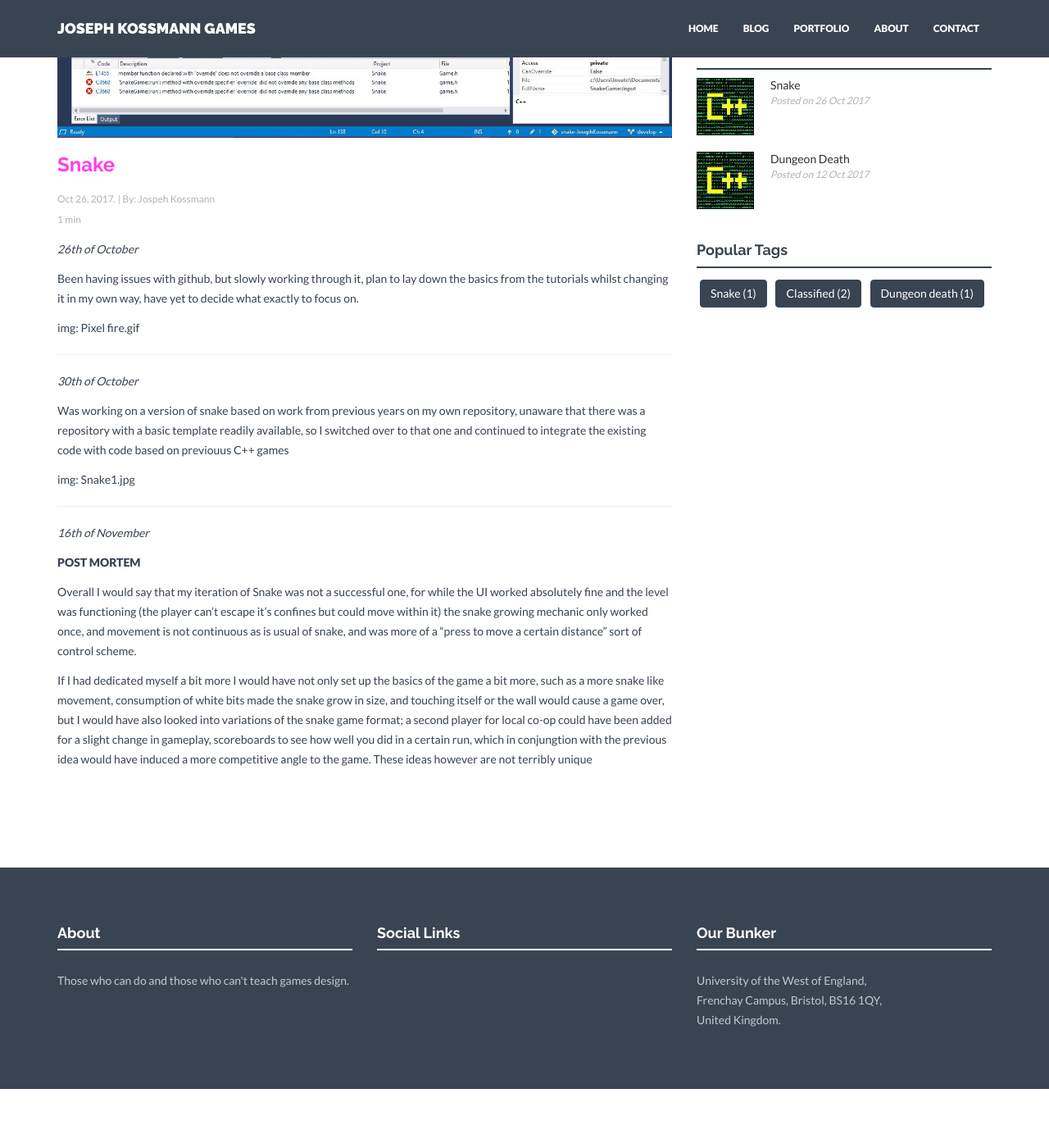
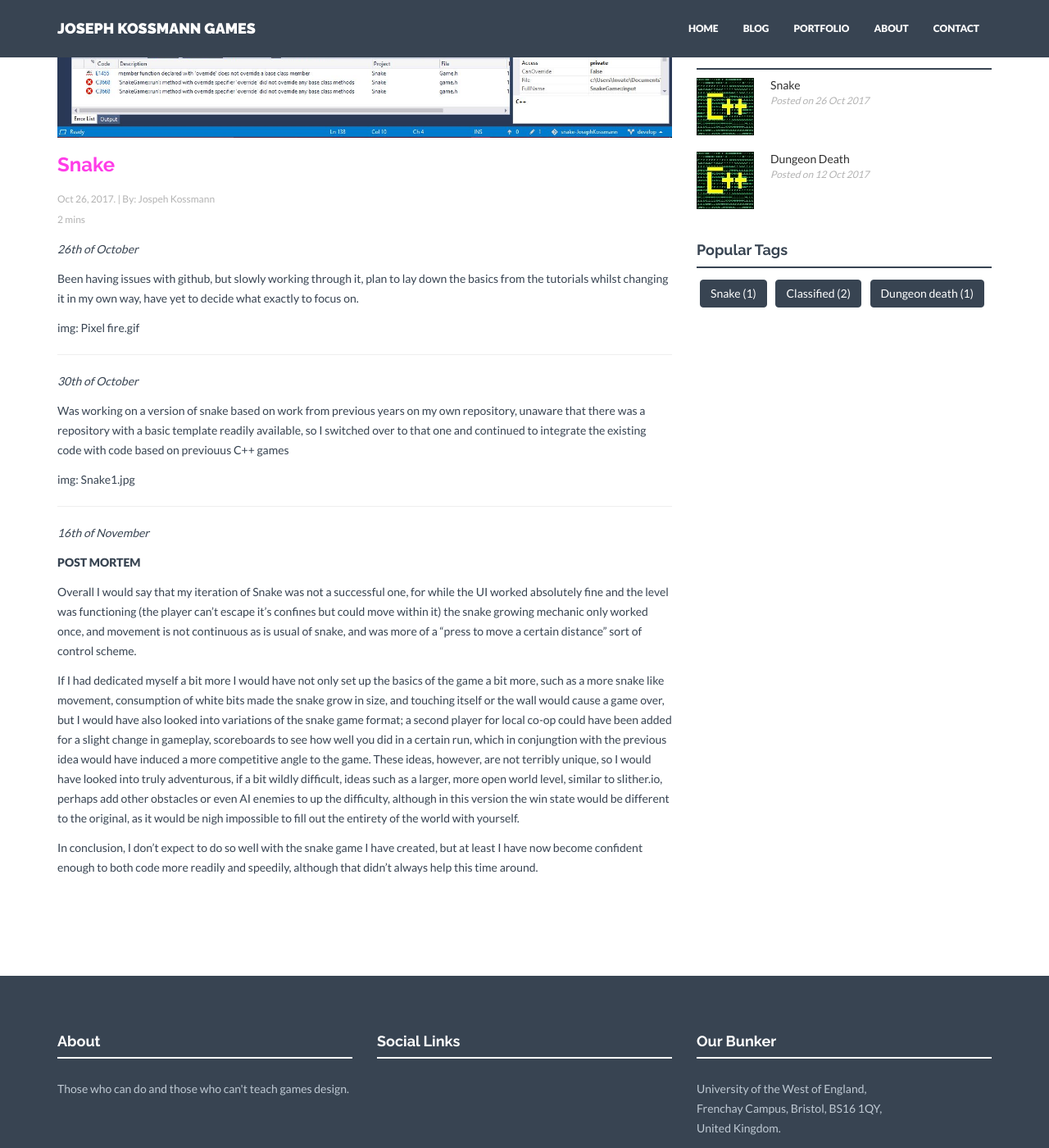
Before and after one commit to JosephKossmann/JosephKossmann.github.io, a Jekyll site: the page built from _posts/2017-10-26-snake-game2.markdown, in a window 1280 px wide and 1400 px high, scrolled down 489 px. Shown: the whole window at 82% size. Built offline with Jekyll 4.4.1, drawn with Linux system fonts in a browser that asks for light colours; nearby versions of some CDN libraries; before the commit the page ends 1817 px from its top, so only the background shows below that.

Commit message:
Update 2017-10-26-snake-game2.markdown

```diff
--- a/_posts/2017-10-26-snake-game2.markdown
+++ b/_posts/2017-10-26-snake-game2.markdown
@@ -32,4 +32,6 @@ img: Snake1.jpg
 
 Overall I would say that my iteration of Snake was not a successful one, for while the UI worked absolutely fine and the level was functioning (the player can't escape it's confines but could move within it) the snake growing mechanic only worked once, and movement is not continuous as is usual of snake, and was more of a "press to move a certain distance" sort of control scheme.
 
-If I had dedicated myself a bit more I would have not only set up the basics of the game a bit more, such as a more snake like movement, consumption of white bits made the snake grow in size, and touching itself or the wall would cause a game over, but I would have also looked into variations of the snake game format; a second player for local co-op could have been added for a slight change in gameplay, scoreboards to see how well you did in a certain run, which in conjungtion with the previous idea would have induced a more competitive angle to the game. These ideas however are not terribly unique
+If I had dedicated myself a bit more I would have not only set up the basics of the game a bit more, such as a more snake like movement, consumption of white bits made the snake grow in size, and touching itself or the wall would cause a game over, but I would have also looked into variations of the snake game format; a second player for local co-op could have been added for a slight change in gameplay, scoreboards to see how well you did in a certain run, which in conjungtion with the previous idea would have induced a more competitive angle to the game. These ideas, however, are not terribly unique, so I would have looked into truly adventurous, if a bit wildly difficult, ideas such as a larger, more open world level, similar to slither.io, perhaps add other obstacles or even AI enemies to up the difficulty, although in this version the win state would be different to the original, as it would be nigh impossible to fill out the entirety of the world with yourself.
+
+In conclusion, I don't expect to do so well with the snake game I have created, but at least I have now become confident enough to both code more readily and speedily, although that didn't always help this time around.
```
